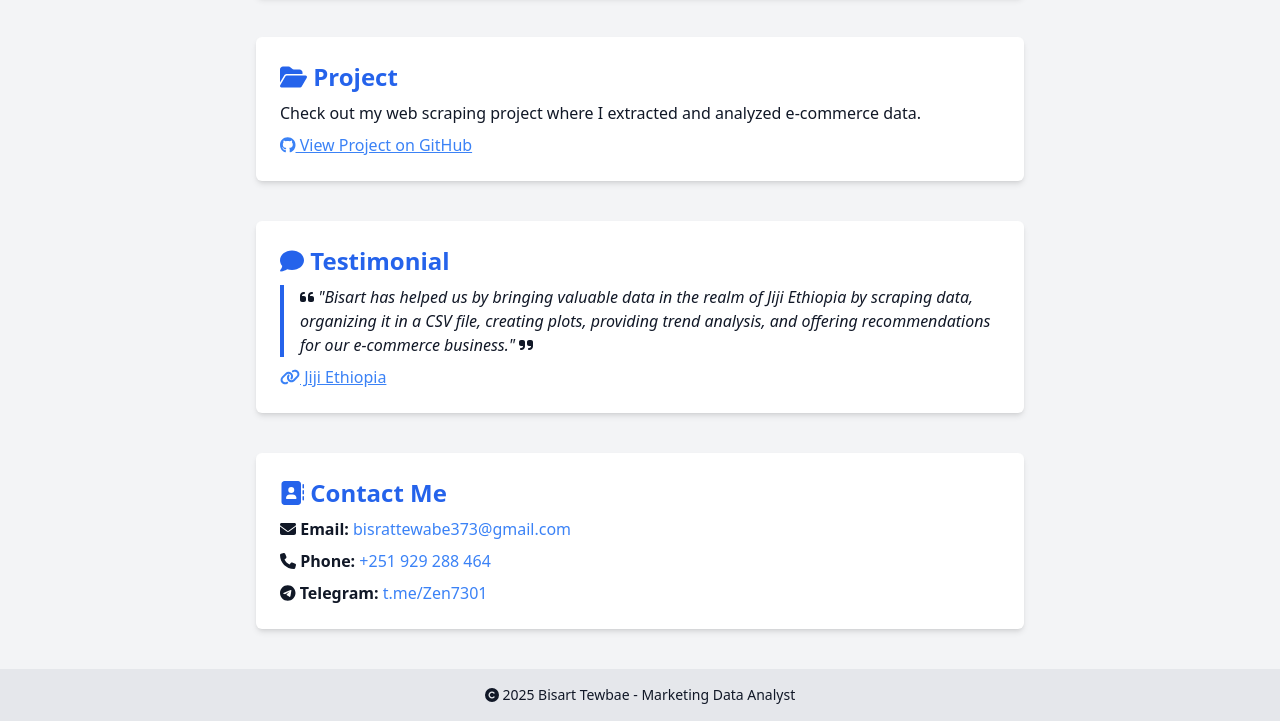
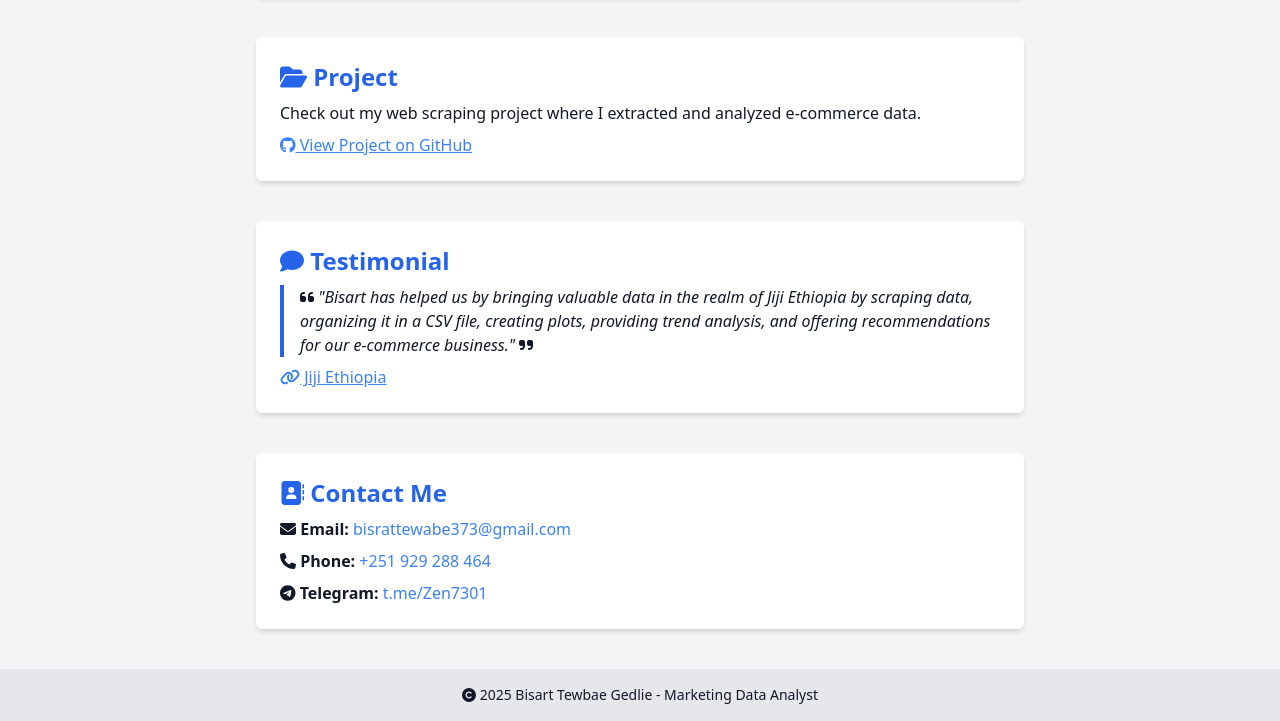
Before and after one commit to rexxgit/portfolio, a plain HTML site: page index.html in a window 1280 px wide. Shown: the part 987-1708 px from the top of the page. Drawn offline with nearby package versions, Linux system fonts and the light colour scheme.

Commit message:
Update index.html
updated important things

```diff
--- a/index.html
+++ b/index.html
@@ -3,7 +3,7 @@
 <head>
     <meta charset="UTF-8">
     <meta name="viewport" content="width=device-width, initial-scale=1.0">
-    <title>Bisart Tewbae - Marketing Data Analyst</title>
+    <title>Bisart Tewabe Gedlie - Marketing Data Analyst</title>
     <script src="https://cdn.tailwindcss.com"></script>
     <script src="https://cdnjs.cloudflare.com/ajax/libs/font-awesome/6.4.2/js/all.min.js" crossorigin="anonymous"></script>
 </head>
@@ -11,7 +11,7 @@
 
     <!-- Hero Section -->
     <header class="bg-blue-600 text-white text-center py-12">
-        <img src=" portfolio/assets/portfolio image.png.png" alt="Bisart Tewbae" class="w-32 h-32 mx-auto rounded-full shadow-lg border-4 border-white">
+        <img src=" portfolio/assets/portfolio image.png.png" alt="Bisart Tewabe Gedlie" class="w-32 h-32 mx-auto rounded-full shadow-lg border-4 border-white">
         <h1 class="text-4xl font-bold mt-4"><i class="fas fa-chart-line"></i> Bisart Tewbae</h1>
         <h2 class="text-2xl mt-2"><i class="fas fa-database"></i> Marketing Data Analyst</h2>
         <p class="text-lg mt-3"><i class="fas fa-lightbulb"></i> Turning Data into Marketing Insights that Drive Growth.</p>
@@ -76,7 +76,7 @@
     </section>
 
     <footer class="text-center text-sm py-4 bg-gray-200 mt-10">
-        <i class="fas fa-copyright"></i> 2025 Bisart Tewbae - Marketing Data Analyst
+        <i class="fas fa-copyright"></i> 2025 Bisart Tewbae Gedlie - Marketing Data Analyst
     </footer>
 
 </body>
```
